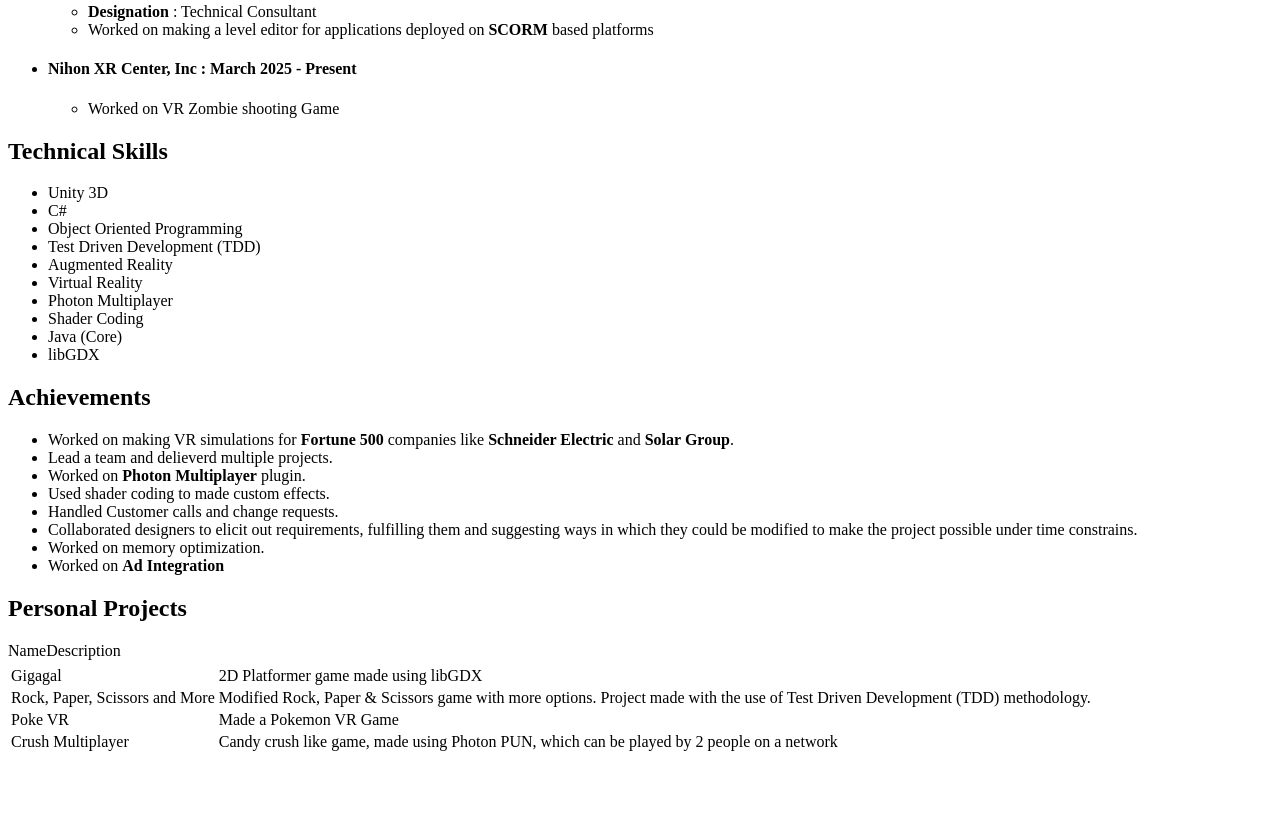
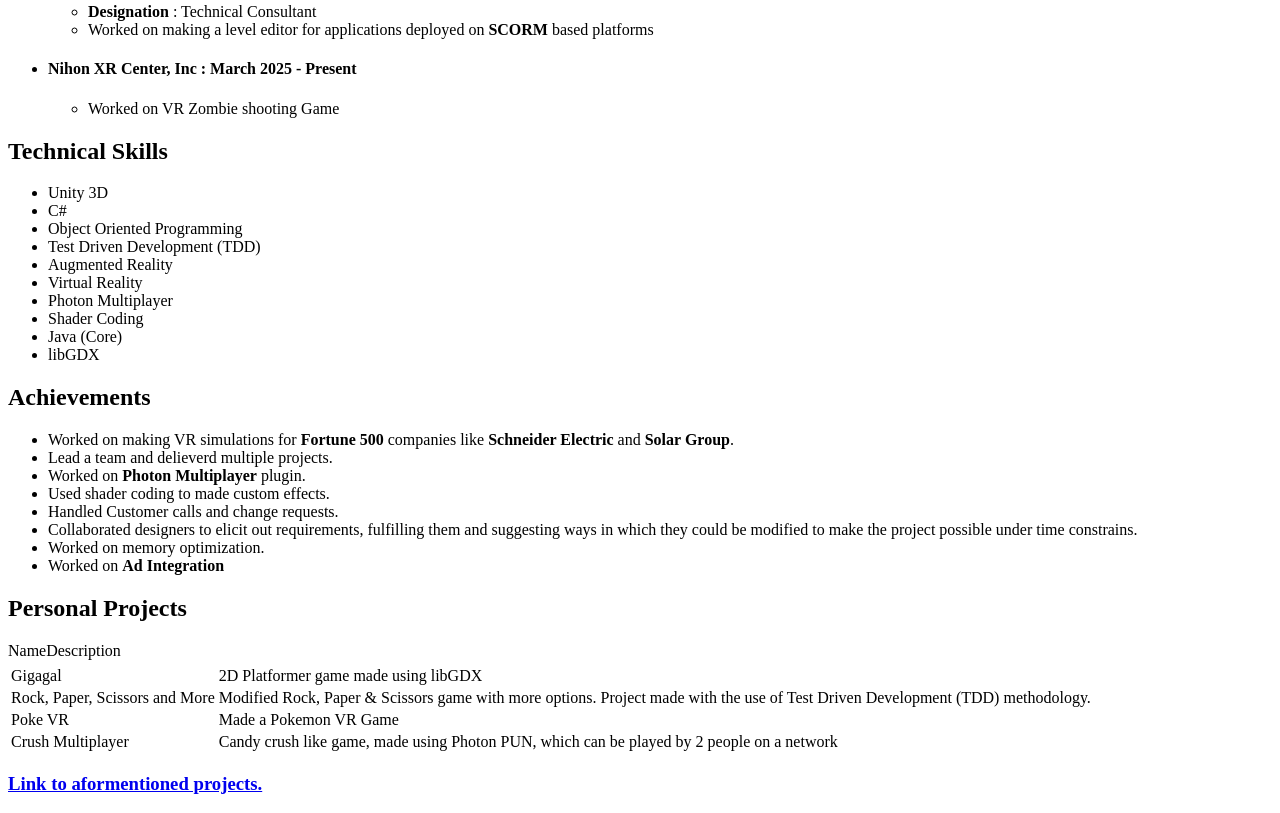
Before and after one commit to Prakhar32/Resume, a plain HTML site: page index.html in a window 1280 px wide. Shown: the part 1097-1910 px from the top of the page. Before the commit the page ends 1859 px from the top, so only its background shows below. Drawn offline with Linux system fonts and the light colour scheme.

Commit message:
Update index.html

```diff
--- a/index.html
+++ b/index.html
@@ -156,5 +156,9 @@
             </tr>
         </tbody>
     </table>
+
+    <h3><a href="https://drive.google.com/drive/folders/1Mr7oH-emDI9YnPsy-nd3038qDY5IUrW4?usp=share_link">
+        Link to aformentioned projects.
+    </a></h3>
 </body>
 </html>
```
